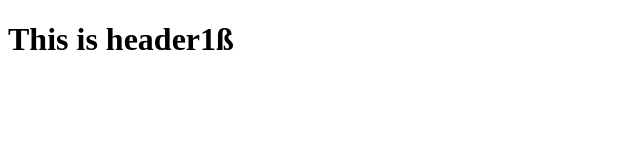
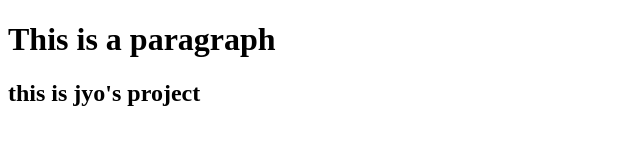
Before and after one commit to jyothsnaPeruri/Jyo, a plain HTML site: page index.html in a window 1280 px wide. Shown: the whole page, without its empty margins (0-640 px from the left). Drawn offline with Linux system fonts and the light colour scheme.

Commit message:
second commit

```diff
--- a/index.html
+++ b/index.html
@@ -7,6 +7,7 @@
     <title>Document</title>
 </head>
 <body>
-    <h1>This is header1ß</h1>
+    <h1>This is a paragraph</h1>
+    <h2>this is jyo's project </h2>
 </body>
 </html>
```
